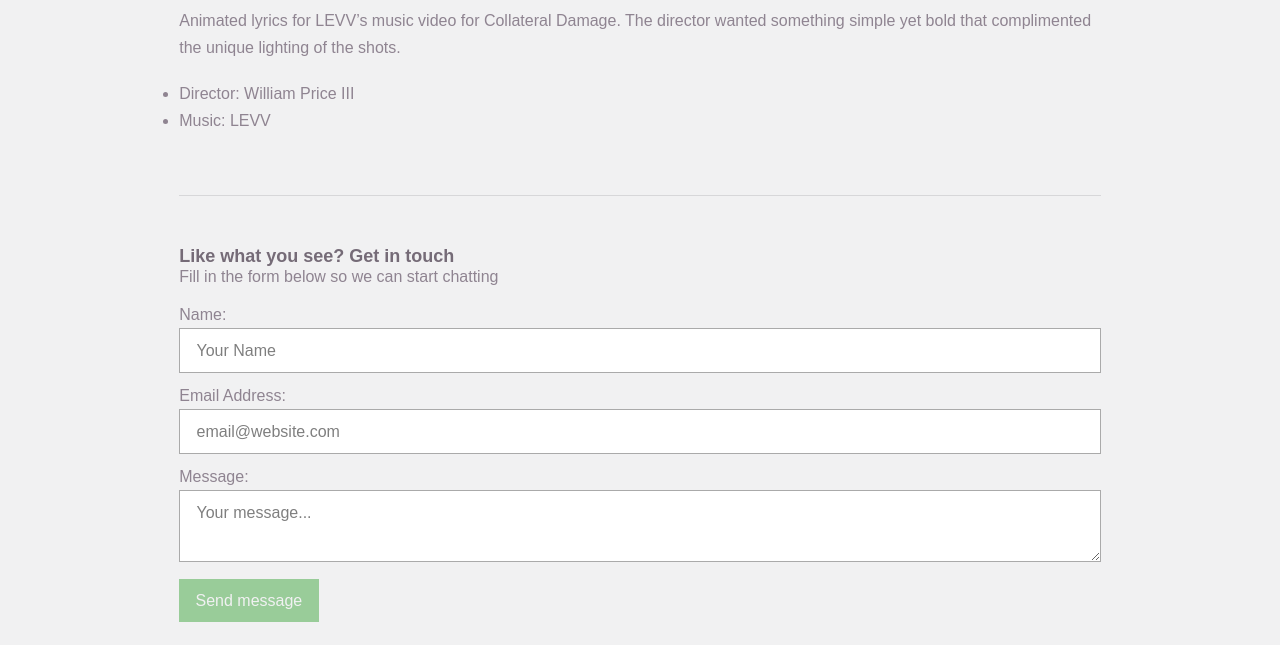
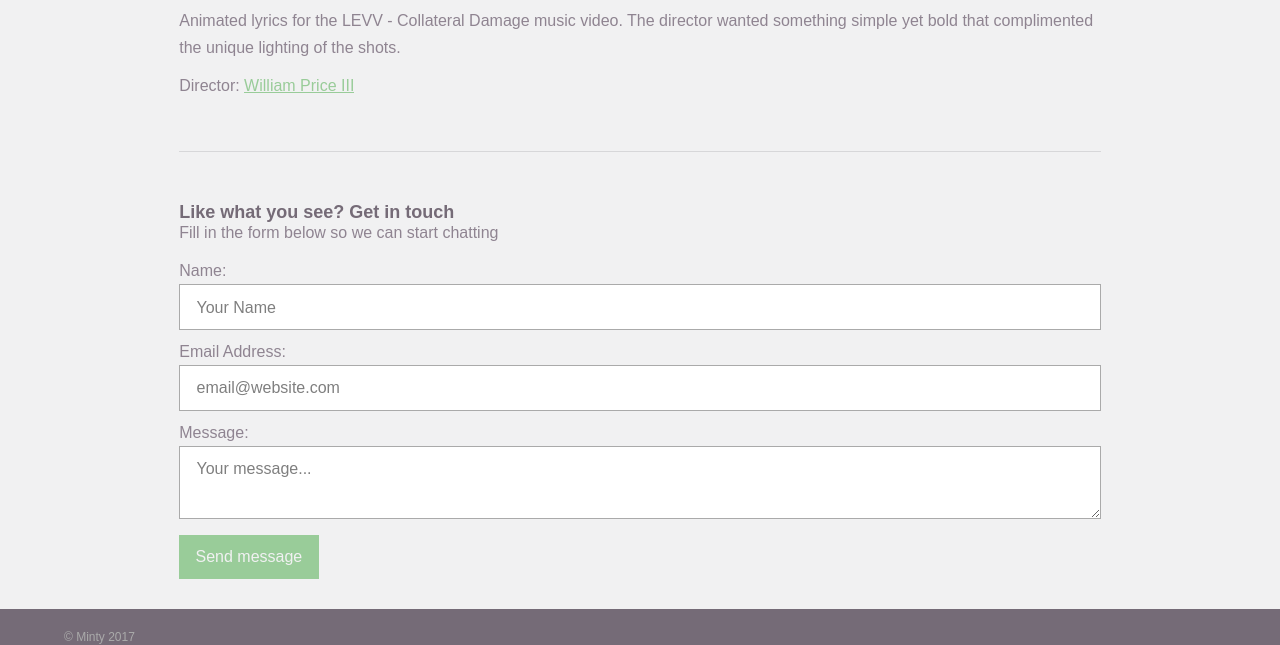
Before and after one commit to StephenMinty/itsminty.co.uk, a Jekyll site: the page built from _projects/levv-collateral-damage.markdown, in a window 1280 px wide and 900 px high, scrolled down 383 px, cut to the strip 248-893 px from the top of the window. Built offline with Jekyll 4.4.1, drawn with Linux system fonts in a browser that asks for light colours; some web fonts are replaced.

Commit message:
Updated Levv Collateral Damage

```diff
--- a/_projects/levv-collateral-damage.markdown
+++ b/_projects/levv-collateral-damage.markdown
@@ -8,7 +8,6 @@ excerpt: Lyric video for LEVV - Collateral Damage.
 
 {% include video.html id="203157339" %}
 
-Animated lyrics for LEVV's music video for Collateral Damage. The director wanted something simple yet bold that complimented the unique lighting of the shots.
+Animated lyrics for the LEVV - Collateral Damage music video. The director wanted something simple yet bold that complimented the unique lighting of the shots.
 
-* Director: William Price III
-* Music: LEVV
+Director: [William Price III](https://vimeo.com/williampriceiii)
```
